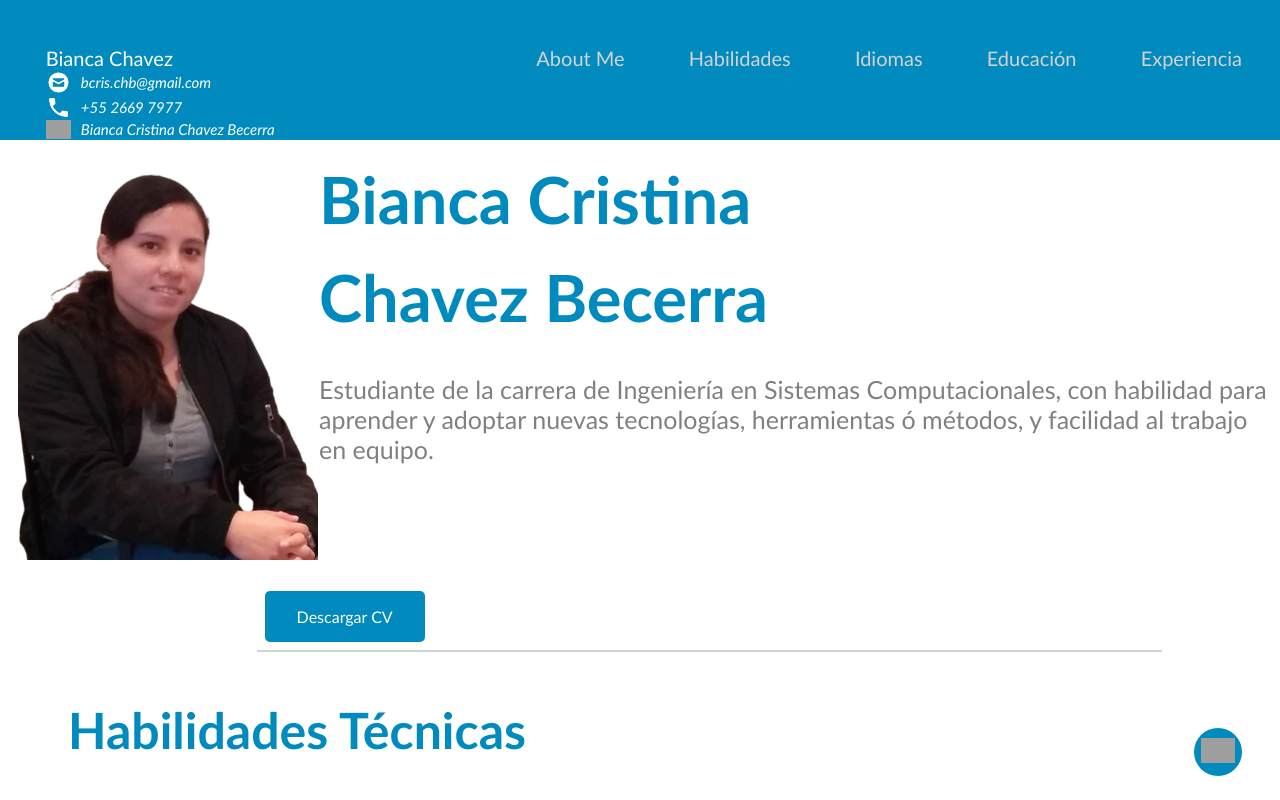
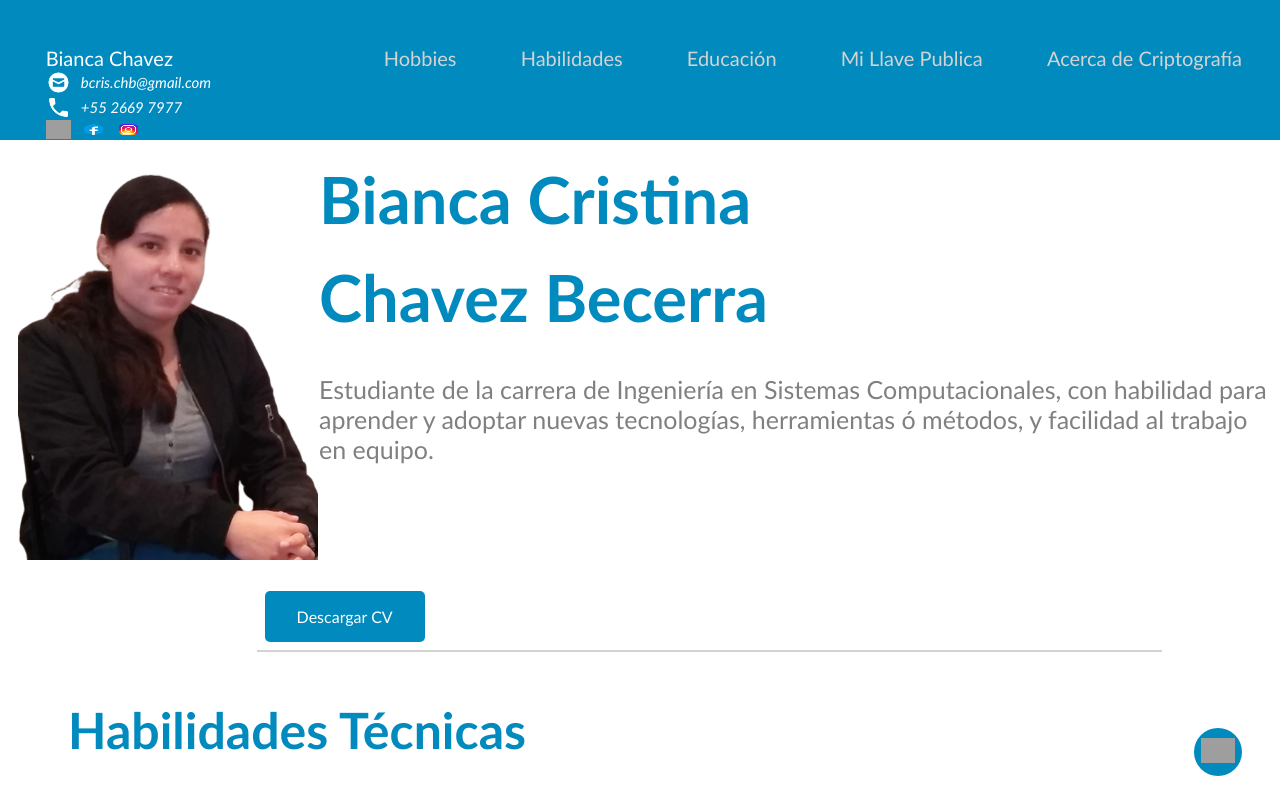
Before and after one commit to bcris-chavez/Bianca-CV, a plain HTML site: page index.html in a window 1280 px wide. Shown: the top 800 px of the page. Drawn offline with Linux system fonts and the light colour scheme; grey boxes are pictures that could not be loaded; a script that the page names is missing.

Commit message:
new features

```diff
--- a/index.html
+++ b/index.html
@@ -17,23 +17,32 @@
         </div>
         <div style="clear:both;"></div>
         <div class="contact_info">
-          <img src="html_finalprojimages/phone.png" alt="https://icons8.com/icon/124377/circled-envelope"/>
+          <img src="html_finalprojimages/phone.png" />
           +55 2669 7977
 
         </div>
         <div style="clear:both;"></div>
         <div class="contact_info">
-          <img src="https://www.citypng.com/public/uploads/preview/linkedin-square-white-icon-transparent-png-11640440452zi2ykndpw2.png" alt="https://icons8.com/icon/124377/circled-envelope"/>
-          Bianca Cristina Chavez Becerra
-
+          <a href="https://www.linkedin.com/in/bianca-cristina-chavez-becerra-a24210244">
+          <img src="https://myclouddoor.com/wp-content/uploads/2019/11/Linkedin-logo.png"  />
+          </a>
+          <a href="https://www.facebook.com/byanka.chavez.5?mibextid=ZbWKwL">
+          <img src="./html_finalprojimages/facebook.png" alt="https://icons8.com/icon/32323/instagram" height="13"   />
+          </a>
+          <a href="https://www.instagram.com/byankach/">
+          <img src="./html_finalprojimages/instagram.png" alt="https://icons8.com/icon/32323/instagram" height="15"/>
+          </a>
         </div>
         </div>
+
         <div class="topdiv">
-          <a class="topmenu" href="#about-me">About Me</a>
+          <a class="topmenu" href="#hobbies">Hobbies</a>
           <a class="topmenu" href="#skills">Habilidades</a>
-          <a class="topmenu" href="#idiomas">Idiomas</a>
+          <!-- <a class="topmenu" href="#idiomas">Idiomas</a> -->
           <a class="topmenu" href="#education">Educación</a>
-          <a class="topmenu" href="#experiencia">Experiencia</a>
+          <!-- <a class="topmenu" href="#experiencia">Experiencia</a> -->
+          <a class="topmenu" href="#key">Mi Llave Publica</a>
+          <a class="topmenu" href="#crypto">Acerca de Criptografía</a>
           <!-- Add the links for Skills, Projects and Recommendation here -->
 
         </div>
@@ -168,11 +177,17 @@
         <h3 style="font-size: 20px;">CENDI Guadalupe I. Ramírez</h3>
         <h3 style="font-size: 20px;">2015 - 2016</h3>
         <ul>
-          <li>Creación de planes de trabajo con grupos de preescolar 1,2 y 3. </li>
+          <li>Creación de planes de trabajo con grupos de preescolar 1, 2 y 3. </li>
           <li>Manejo de grupos de 10 a 30 niños. </li>
         </ul>
       </div>
 </div>
+</section>
+<section class="key" id="key">
+  <div class="section-card">
+    <h3>-- Public key here --</h3>
+  </div>
+
 </section>
 <div style="clear:both;"></div>
 
```
Also changed, not shown: html_finalprojimages/facebook.png (added), html_finalprojimages/instagram.png (added).
